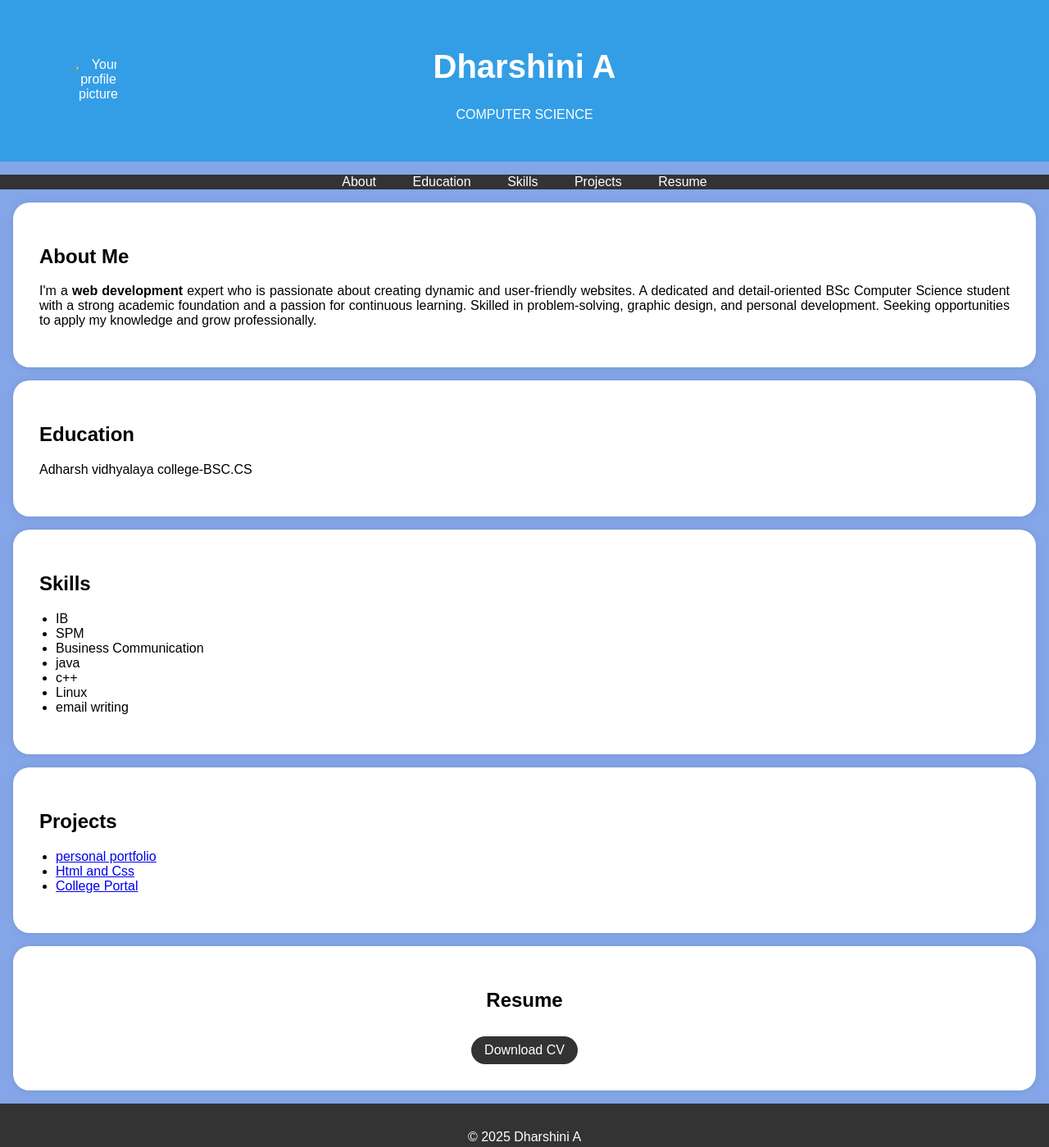
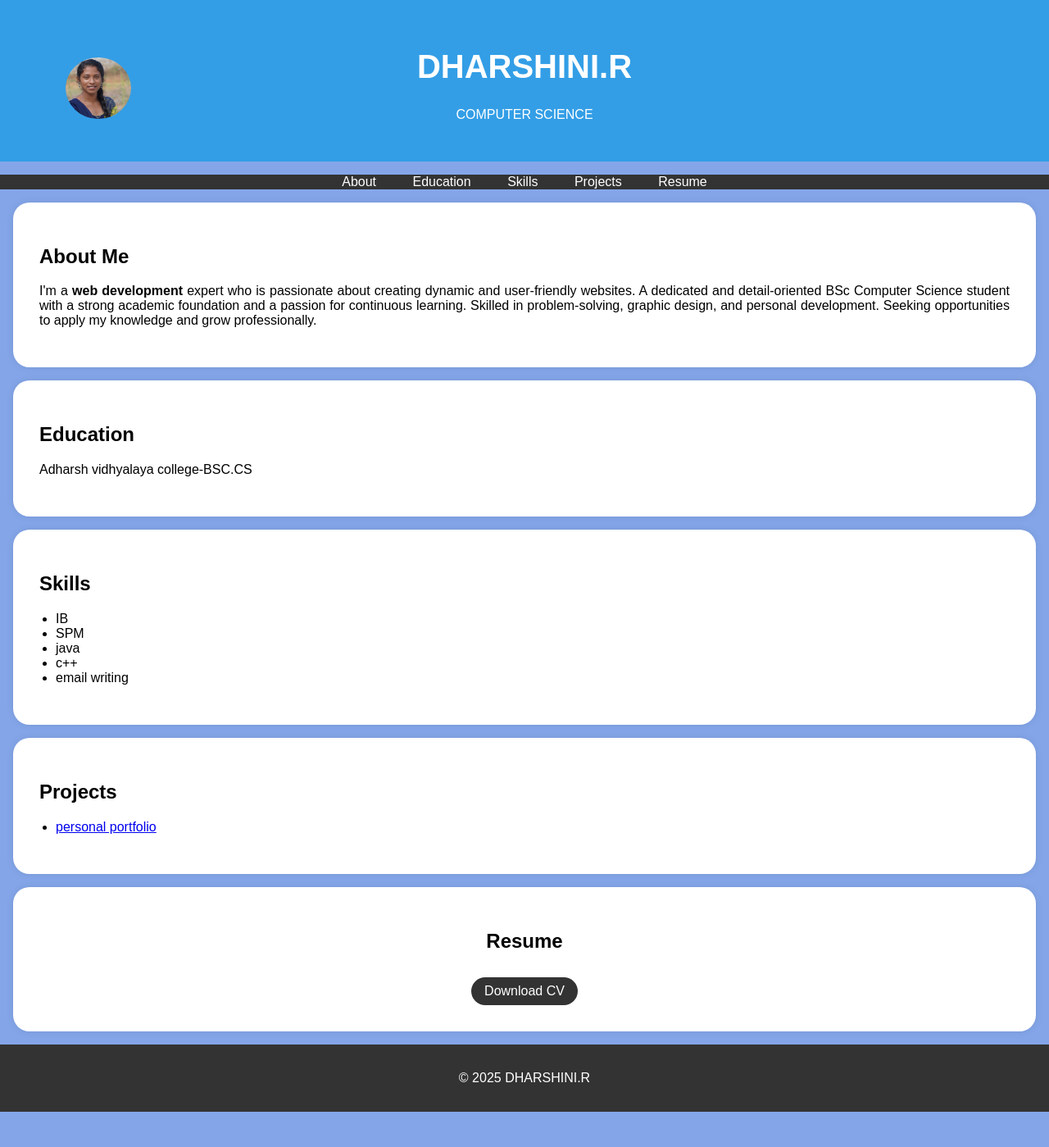
Before and after one commit to dharshinidharshu192-hub/Dharshini-R, a plain HTML site: page index.html in a window 1280 px wide. Shown: the whole page at 82% size. After the commit the page ends 1356 px from the top, so only its background shows below. Drawn offline with Linux system fonts and the light colour scheme.

Commit message:
Port.html

```diff
--- a/index.html
+++ b/index.html
@@ -83,8 +83,8 @@
     <header>
         <div class="header-content">
             <!-- Add your profile picture here -->
-            <img src="" alt="Your profile picture"class="profile-picture">
-            <h1>Dharshini A</h1>
+            <img src="IMG-20250828-WA0053~2.jpg" alt="Your profile picture"class="profile-picture">
+            <h1>DHARSHINI.R</h1>
             <p>COMPUTER SCIENCE</p>
     </header>
     <nav>
@@ -117,10 +117,8 @@
             <ul>
                 <li>IB</li>
                 <li>SPM</li>
-                <li>Business Communication</li>
                 <li>java</li>
                 <li>c++</li>
-                <li>Linux</li>
                 <li>email writing</li>
             </ul>
         </div>
@@ -130,8 +128,6 @@
             <h2>Projects</h2>
             <ul>
                 <li><a href="#">personal portfolio</a></li>
-                <li><a href="#">Html and Css</a></li>
-                <li><a href="#">College Portal</a></li>
                 <!-- Add more project links here -->
             </ul>
         </div>
@@ -145,7 +141,7 @@
         </div>
     </section>
     <footer>
-        <p>&copy; 2025 Dharshini A</p>
+        <p>&copy; 2025 DHARSHINI.R</p>
     </footer>
     <script>
         // Smooth scrolling to section when clicking on navigation links
```
